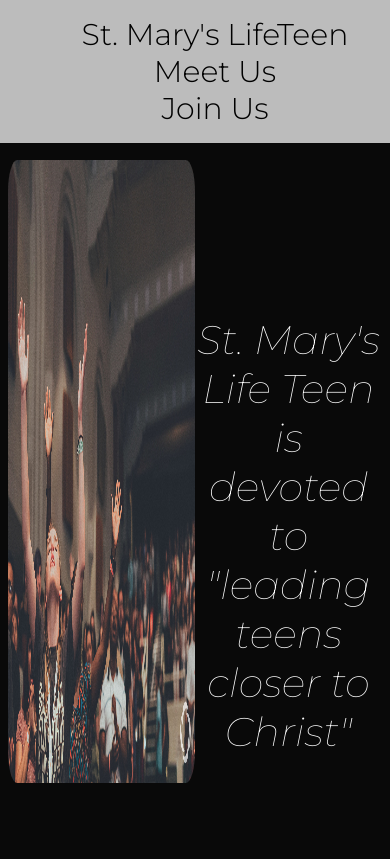
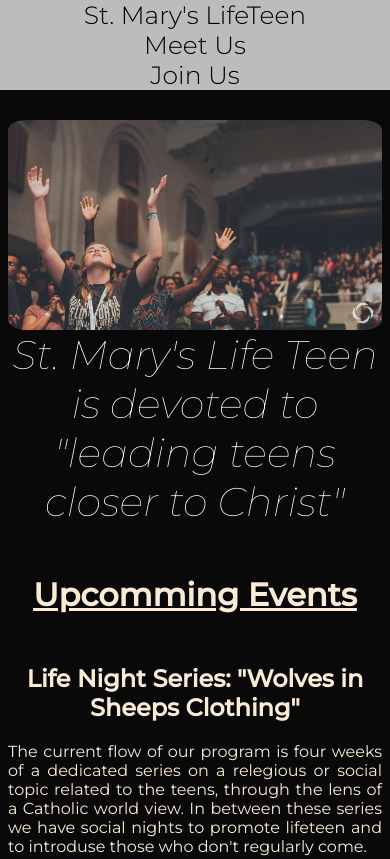
Before and after one commit to dukingham/LifeTeenWebsite, a plain HTML site: page index.html in a window 390 px wide. Shown: the top 859 px of the page. Drawn offline with Linux system fonts and the light colour scheme.

Commit message:
mobile responsivness

```diff
--- a/index.css
+++ b/index.css
@@ -9,18 +9,26 @@ body {
     background-color: #bcbcbc;
     color: #000000;
     box-sizing: border-box;
-    display: block;
+    display: flex;
+    flex-direction: row;
     text-align: center;
     padding: 0;
     margin: 0;
+    position: fixed;
     height: auto;
-    position: fixed;
+    align-content: center;
     z-index: 10;
     width: 100%;
     top: 0px;
     left: 0px;
-    font-weight: 500;
     font-family: 'Montserrat', sans-serif;
+}
+
+.nav ul {
+    align-content: center;
+    margin-left: 22%;
+    display: flex;
+    flex-direction: row;
 }
 
 .nav li {
@@ -30,7 +38,8 @@ body {
     color: #000;
     padding-left: 25px;
     padding-right: 25px;
-    text-align: center;
+    text-align: justify;
+
 }
 
 .nav a {
@@ -47,3 +56,23 @@ body {
 img {
     border-radius: 5%;
 }
+
+@media (max-width: 760px) {
+    .nav {
+        flex-direction: column;
+
+    }
+
+    .nav ul {
+        flex-direction: column;
+        align-items: center;
+        margin: auto;
+        padding: 0;
+    }
+
+    .nav li {
+        text-align: center;
+        font-size: 25px;
+        flex-direction: column;
+    }
+}
--- a/index.html
+++ b/index.html
@@ -39,7 +39,7 @@
             </p>
         </div>
         <div class="retreat">
-            <h2>Summer Conferance</h2>
+            <h2>Stuebenville Summer Conferance</h2>
             <p>Calling all high schoolers! In our ever-changing world, Jesus is the answer to the longing of our hearts for meaning, fulfillment, security, and love.
                 Join hundreds of Catholic teens at Steubenville Ohio  on July 7th-9th to experience the peace of Jesus Christ, who is our refuge and never wearies of loving us.</p>
                 <p>All rising freshmen in high school through rising freshmen in college are invited to attend this retreat with our group.</p>
--- a/mainPage.css
+++ b/mainPage.css
@@ -1,5 +1,6 @@
 .banner {
     display: flex;
+    flex-direction: row;
     margin-top: 160px;
 }
 
@@ -54,5 +55,47 @@
     font-style: italic;
     margin-top: 30px;
     text-decoration: none;
+}
+
+@media(max-width: 760px) {
+    .banner {
+        flex-direction: column;
+        margin-top: 120px;
+    }
+
+    .banner img {
+        max-width: 100%;
+    }
+
+    .banner h1 {
+        margin-top: auto;
+    }
+
+    .upcoming {
+        margin-top: 50px;
+        max-width: 100%;
+        margin: auto;
+    }
+
+    .upcoming h1 {
+        text-align: center;
+    }
+
+    .upcoming h2{
+        max-width: 100%;
+        margin-left: auto;
+        margin-right: auto;
+        text-align: center;
+    }
+    .upcoming p {
+        text-align: justify;
+        max-width: 100%;
+        margin-left: auto;
+        margin-right: auto;
+    }
+
+    .retreat h2 {
+        margin-top: 50px;
+    }
 
 }
```
Also changed, not shown: meetUs.css (+11 -2 lines), meetUs.html (+3 -2 lines).
